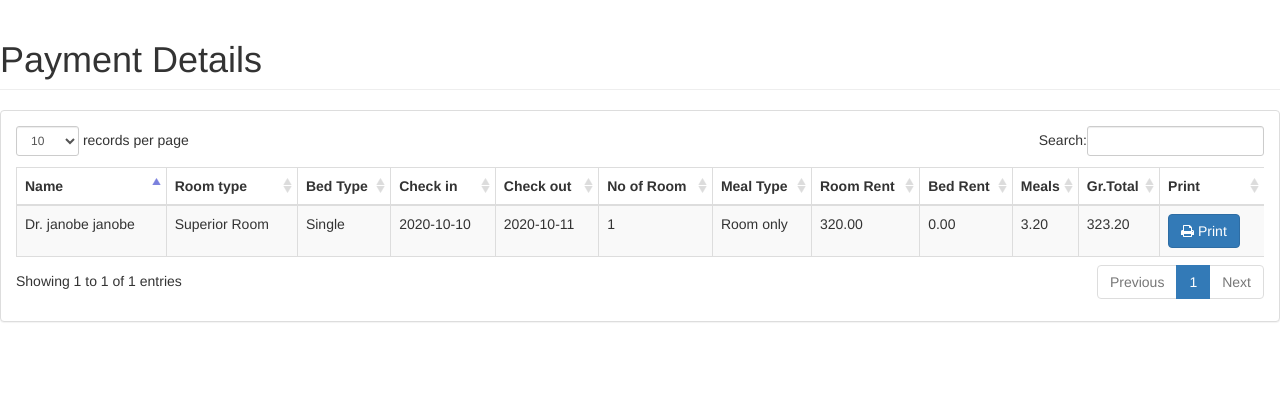
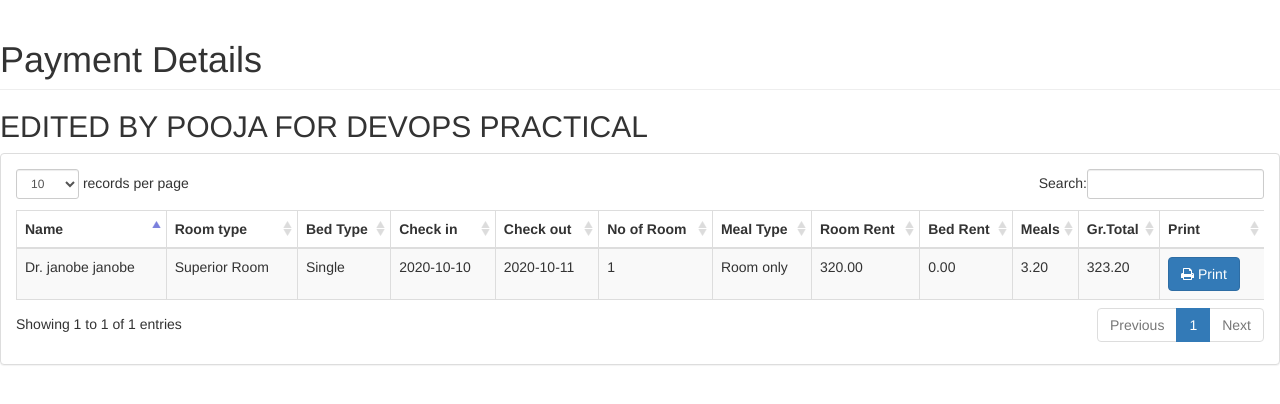
Before and after one commit to Pratuu1432/devops-lab-1-pratiksha, a PHP site: page /payment.php in a window 1280 px wide. Shown: the part 312-716 px from the top of the page. Run offline with PHP 8.4, Linux system fonts and the light colour scheme; the visitor is signed in with stand-in values (Sample User, id 1); data comes from the database, SQL or seed files in the repository; some libraries are stand-ins or nearby versions.

Commit message:
Updated payment.php for DevOps practical

```diff
--- a/payment.php
+++ b/payment.php
@@ -94,6 +94,7 @@
                         <h1 class="page-header">
                            Payment Details<small> </small>
                         </h1>
+                        <h2 class="text-uppercase text-green font-weight-bold font-style-underline">Edited by Pooja for DevOps Practical</h2>
                     </div>
                 </div>
                  <!-- /. ROW  -->
```
